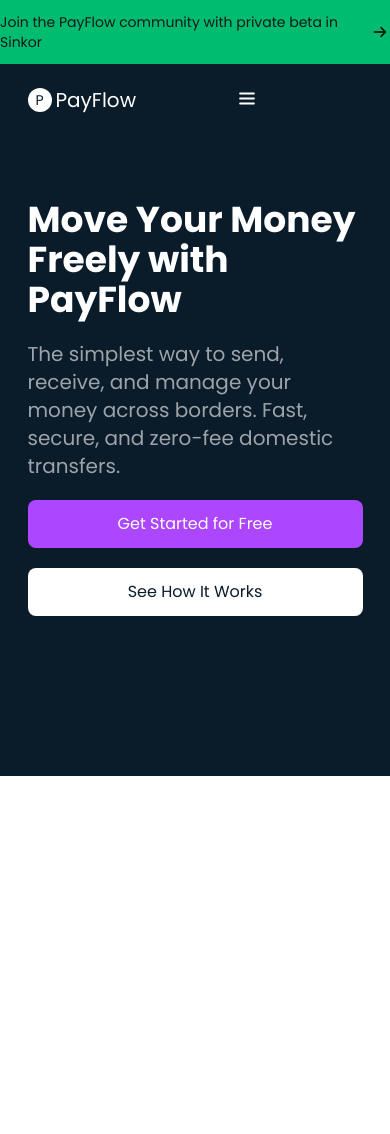
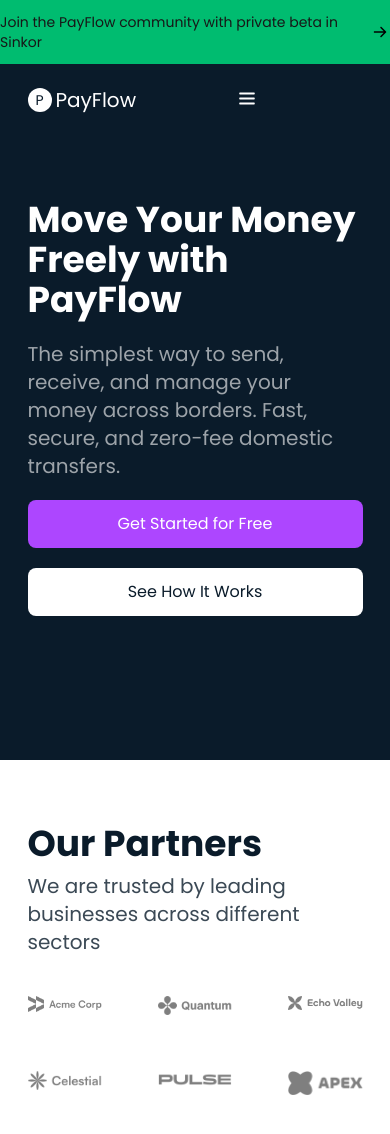
Before and after one commit to Rogers-17/PayFlow, a Next.js app: page / in a window 390 px wide. Shown: the top 1134 px of the page. Before the commit the page ends 844 px from the top, so only its background shows below. Built offline with nearby package versions, Linux system fonts and the light colour scheme.

Commit message:
add sponspors section

```diff
--- /dev/null
+++ b/app/enterprise/page.tsx
@@ -0,0 +1,7 @@
+export default function Enterprise () {
+    return (
+        <div>
+            Enterprise
+        </div>
+    )
+}
--- a/app/page.tsx
+++ b/app/page.tsx
@@ -1,9 +1,11 @@
 import Hero from "@/sections/Hero";
+import Sponsors from "@/sections/Sponsors";
 
 export default function Home(){
   return (
     <>
       <Hero />
+      <Sponsors />
     </>
   )
 }
--- a/components/layout/Navbar.tsx
+++ b/components/layout/Navbar.tsx
@@ -9,7 +9,7 @@ interface MenuItems{
 }
 
 const menuItems: MenuItems[] = [
-    { menu: "Enterprise", href: "/"},
+    { menu: "Enterprise", href: "/enterprise"},
     { menu: "SME", href: "/"},
     { menu: "Personal", href: "/"},
     { menu: "Resources", href: "/"},
@@ -22,7 +22,9 @@ export default function Navbar () {
         <section className="bg-primary py-4 text-white">
             <main className="main mx-auto">
             <nav className="flex justify-between items-center w-full mx-auto">
-                <Logo />
+                <Link href={'/'}>
+                    <Logo />
+                </Link>
                 <Menu/>
                 <div className="lg:flex hidden gap-5 text-sm">
                     {menuItems.map(menu => (
--- a/sections/Hero.tsx
+++ b/sections/Hero.tsx
@@ -4,9 +4,9 @@ import Image from "next/image";
 
 export default function Hero (){
     return(
-        <section className="py-16 md:py-18 lg:py-20 bg-primary text-white pb-20">
+        <section className="py-16 md:py-18 lg:py-20 bg-primary text-white">
             <div className="main">
-               <div className="grid grid-cols-1 md:grid-cols-2 gap-20">
+               <div className="grid grid-cols-1 md:grid-cols-2 gap-20 md:pb8 lg:pb-10">
                     <div>
                         <h1 className="text-4xl md:text-5xl lg:text-6xl tracking-normal lg:leading-16 font-bold max-w-2xl">
                             Move Your Money Freely with PayFlow
--- /dev/null
+++ b/sections/Sponsors.tsx
@@ -0,0 +1,35 @@
+import acmeLogo from '@/assets/images/logo-acme.png'
+import quantumLogo from '@/assets/images/logo-quantum.png'
+import echoLogo from '@/assets/images/logo-echo.png'
+import celestialLogo from '@/assets/images/logo-celestial.png'
+import pulseLogo from '@/assets/images/logo-pulse.png'
+import apexLogo from '@/assets/images/logo-apex.png'
+import Image from 'next/image'
+
+
+export default function Sponsors () {
+    return (
+        <section className="py-16 md:py-18 lg:py-20">
+            <div className="main">
+                <p className='text-4xl font-bold text-primary'>Our Partners</p>
+                <p className='text-xl mt-2 text-primary/80'>
+                    We are trusted by leading businesses across different sectors
+                </p>
+                <div className='grid grid-cols-3 md:grid-cols-4 lg:grid-cols-6 gap-14 overflow-hidden mt-10'>
+                    <Image src={acmeLogo} alt='ACME logo'
+                    className='logo-ticker-image'/>
+                    <Image src={quantumLogo} alt='QUANTUM Logo'
+                    className='logo-ticker-image'/>
+                    <Image src={echoLogo} alt='ECHO Logo'
+                    className='logo-ticker-image'/>
+                    <Image src={celestialLogo} alt='CELESTIAL Logo'
+                    className='logo-ticker-image'/>
+                    <Image src={pulseLogo} alt='PULSE Logo'
+                    className='logo-ticker-image'/>
+                    <Image src={apexLogo} alt='APEX logo'
+                    className='logo-ticker-image'/>
+                </div>
+            </div>
+        </section>
+    )
+}
```
